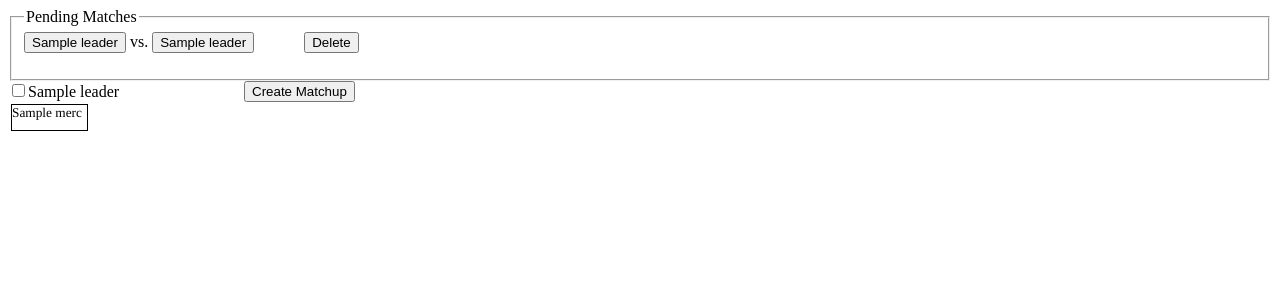
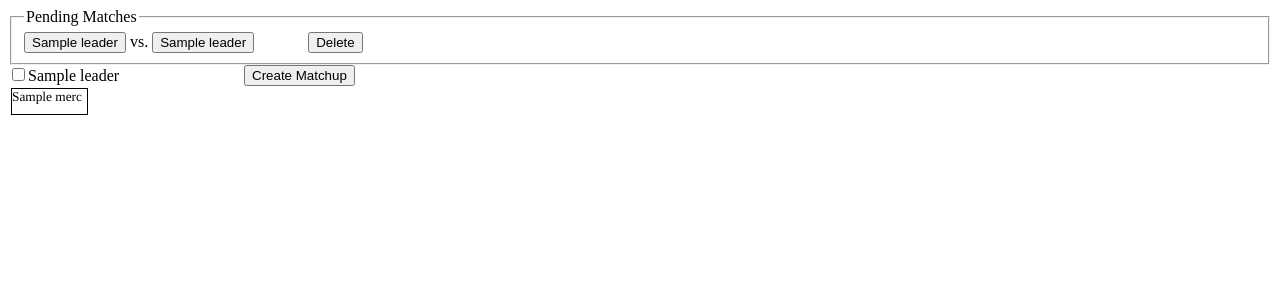
Before and after one commit to djljr/atlantica-maximus-webapp, a Django app: template templates/matchup.html in a window 1280 px wide. Shown: the top 300 px of the page. Run offline with Django 3.2, Linux system fonts and the light colour scheme; the template is opened without the code that fills it: most values are stand-ins (such as "Sample title", 1, 10 or a date in 2020).

Commit message:
fixing style

```diff
--- a/stylesheets/main.css
+++ b/stylesheets/main.css
@@ -1,3 +1,6 @@
+
+form { display: inline; }
+
 .wrapper { position: relative; width:230px; height:80px; padding:3px; }
 
 .box {
--- a/templates/matchup.html
+++ b/templates/matchup.html
@@ -7,19 +7,18 @@
 <legend>Pending Matches</legend>
 {% for matchup in matches %}
 <div>
-	<div style="float:left">
+	<div style="display:inline">
 		<form action="/matchup/result" method="post">
 			<input type="hidden" name="match_key" value="{{matchup.key}}" />
 			<button type="submit" name="winner" value="{{matchup.team1.key}}">{{matchup.team1.leader.name}}</button> vs. <button type="submit" name="winner" value="{{matchup.team2.key}}">{{matchup.team2.leader.name}}</button>
 		</form>
 	</div>
-	<div style="float:left; margin-left:50px;">
+	<div style="display:inline; margin-left: 50px;">
 		<form action="/matchup/delete" method="post">
 			<input type="hidden" name="match_key" value="{{matchup.key}}" />
 			<button type="submit">Delete</button>
 		</form>
 	</div>
-
 </div>
 {% endfor %}
 </fieldset>
```
